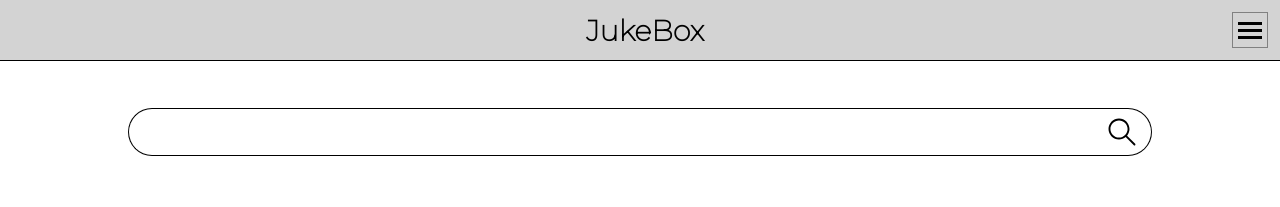
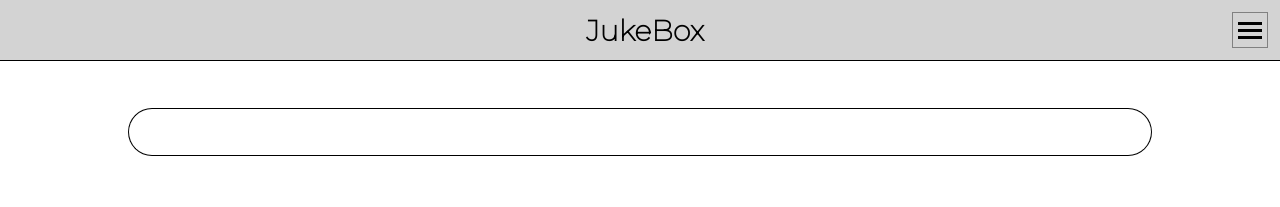
Before and after one commit to vinicius-el-khalili/jukebox-prototype, a Next.js app: page /search in a window 1280 px wide. Shown: the top 207 px of the page. Built offline with nearby package versions, Linux system fonts and the light colour scheme; a web font is replaced by a local one.

Commit message:
input delay fixed; implementing from here...

```diff
--- a/components/SearchBar.js
+++ b/components/SearchBar.js
@@ -4,56 +4,21 @@ import style from "@/styles/SearchBar.module.scss"
 import { useState, useContext } from "react"
 import AppContext from "@/context/AppContext"
 
-const FilteredList = ({songList}) => {
-    return (
-        <>
-
-        {
-            songList.map( song => (
-                <div key={"9r5h"+song._id}>
-                    <p>{song.title}</p>
-                </div>
-            ))
-        }
-
-        </>
-    )
-}
-
 export default function SearchBar(){
-
     const context = useContext(AppContext)
-    const [value,setValue] = useState("")
-    const [songList,setSongList] = useState([])
-
-    const onChange = (event)=>{
-        setValue(event.target.value.toLowerCase())
-        console.log(value)
-        const result = search()
-        setSongList(result)
+    const onChange = (e) => {
+        var lowerCase = e.target.value.toLowerCase()
+        console.log(lowerCase)
     }
-
-    const search = () => {
-        const result = context.songs.filter(song => {
-            if (value==""){
-                return false
-            }
-            return song.title.includes(value)
-        })
-        return result
-    }
-
     return(
         <>
 
         <div className={style.container}>
             <input type="text" onChange={onChange} className={style.input} />
             <div className={style.svg}>
-                <Image src={"/search.svg"} height={30} width={30} alt="icon" />
             </div>
         </div>
         <div style={{display:"flex",flexDirection:"column"}}>
-            <FilteredList songList={songList} />
         </div>
 
         </>
```
Also changed, not shown: components/List.js (added, +13 -0 lines).
